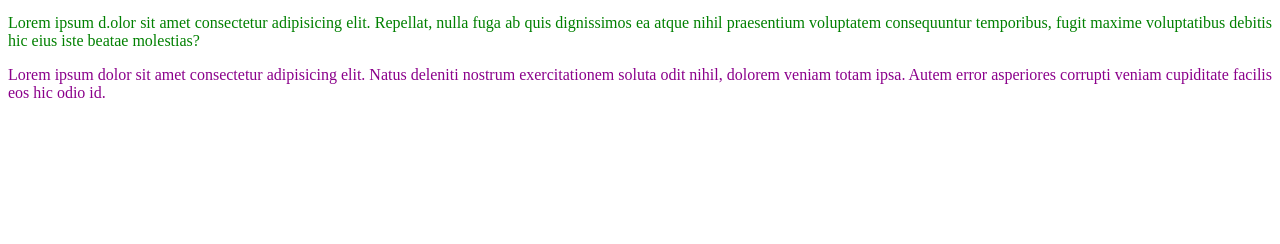
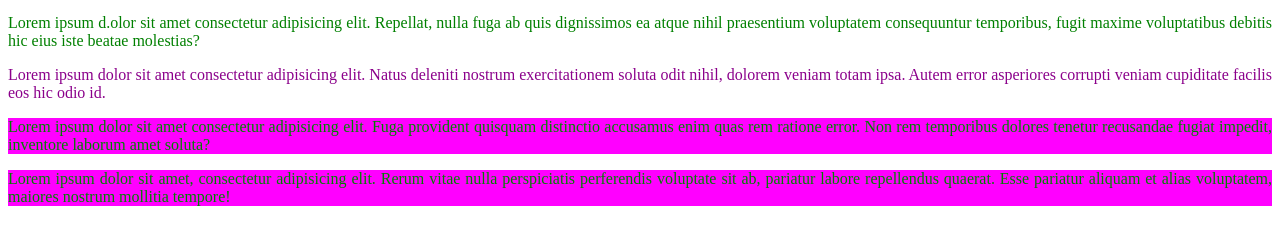
Before and after one commit to AlexMachoSalas/FULLSTACK, a plain HTML site: page CSS/Prueba2.html in a window 1280 px wide. Shown: the part 100-344 px from the top of the page. Drawn offline with Linux system fonts and the light colour scheme.

Commit message:
Update Prueba2.html

```diff
--- a/CSS/Prueba2.html
+++ b/CSS/Prueba2.html
@@ -13,6 +13,8 @@
         <a href="Prueba2.1.html">Prueba 2.1</a>
         <p>Lorem ipsum d.olor sit amet consectetur adipisicing elit. Repellat, nulla fuga ab quis dignissimos ea atque nihil praesentium voluptatem consequuntur temporibus, fugit maxime voluptatibus debitis hic eius iste beatae molestias?</p>
         <p id="c1">Lorem ipsum dolor sit amet consectetur adipisicing elit. Natus deleniti nostrum exercitationem soluta odit nihil, dolorem veniam totam ipsa. Autem error asperiores corrupti veniam cupiditate facilis eos hic odio id.</p>
+        <p class="c2">Lorem ipsum dolor sit amet consectetur adipisicing elit. Fuga provident quisquam distinctio accusamus enim quas rem ratione error. Non rem temporibus dolores tenetur recusandae fugiat impedit, inventore laborum amet soluta?</p>
+        <p class="c2">Lorem ipsum dolor sit amet, consectetur adipisicing elit. Rerum vitae nulla perspiciatis perferendis voluptate sit ab, pariatur labore repellendus quaerat. Esse pariatur aliquam et alias voluptatem, maiores nostrum mollitia tempore!</p>
     </main>
 </body>
 </html>
```
